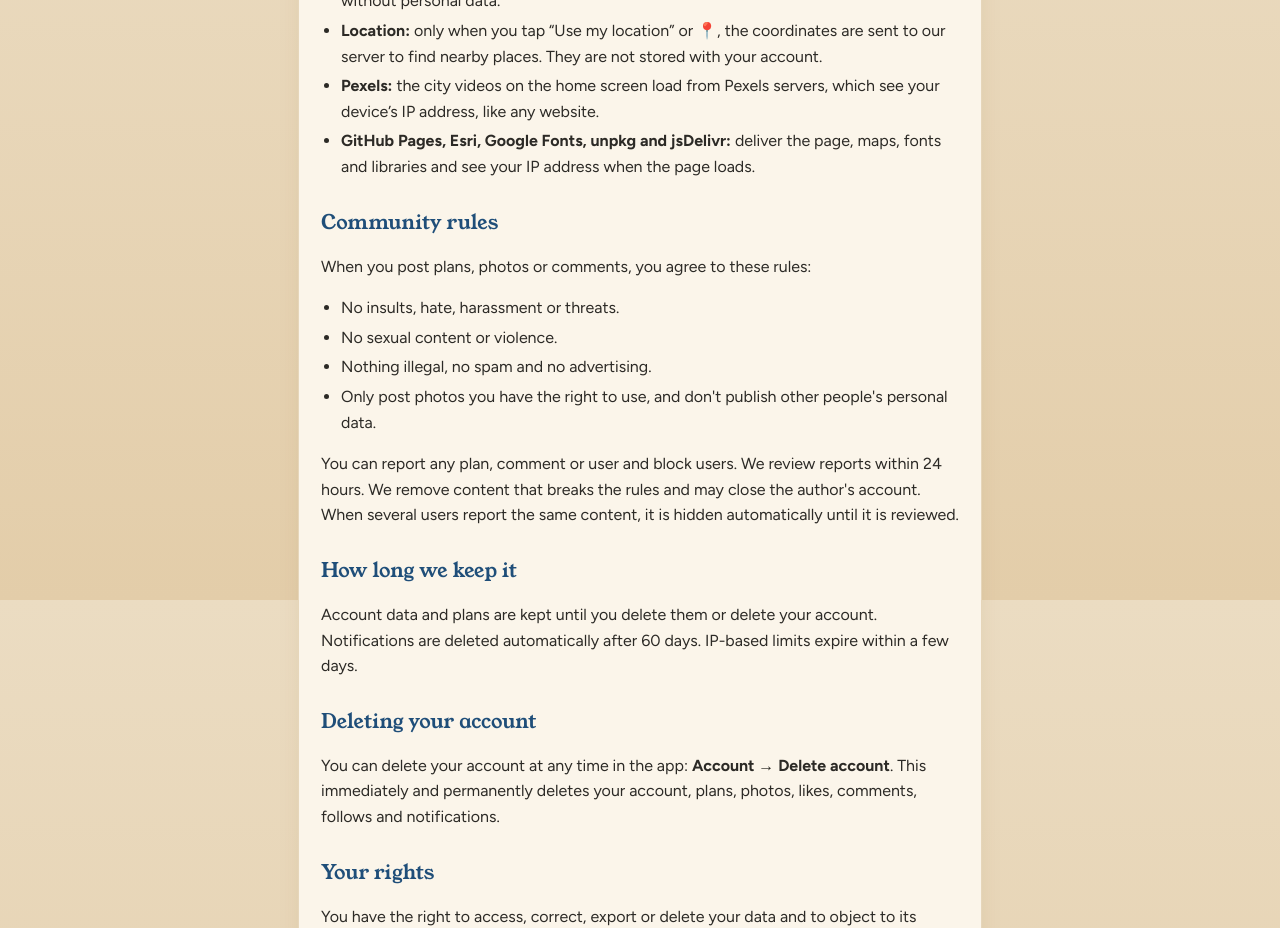
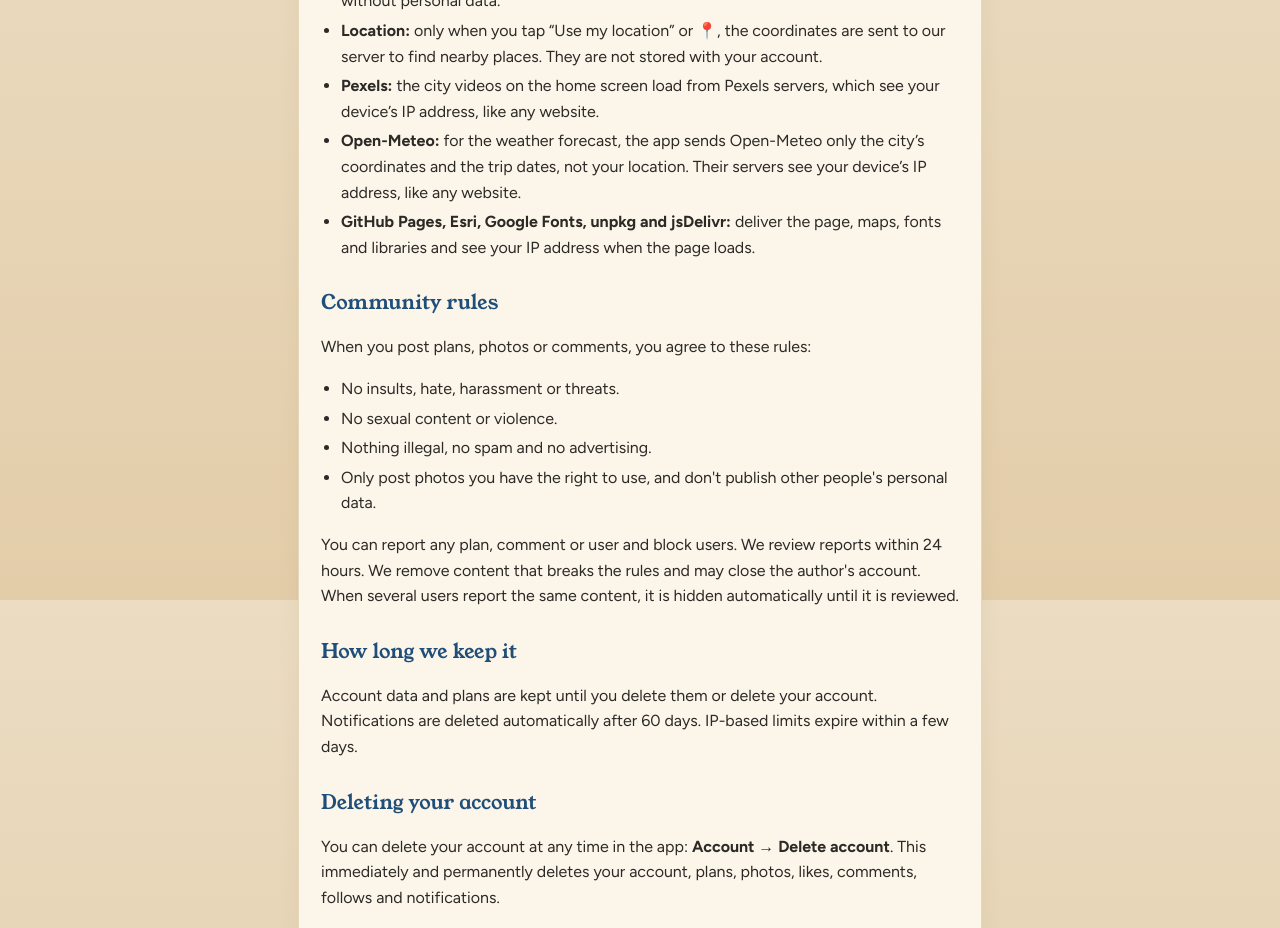
Before and after one commit to tonix92/tonix92, a plain HTML site: page udhetimi/beta/privacy.html in a window 1280 px wide. Shown: the part 1000-1928 px from the top of the page. Drawn offline with Linux system fonts and the light colour scheme.

Commit message:
Beta: privatësia: Open-Meteo

```diff
--- a/udhetimi/beta/privacy.html
+++ b/udhetimi/beta/privacy.html
@@ -61,6 +61,7 @@
       <li><b>OpenStreetMap, Wikipedia dhe Wikidata:</b> serveri ynë kërkon aty vendet e qytetit, pa të dhëna personale.</li>
       <li><b>Vendndodhja:</b> vetëm kur shtyp “Përdor vendndodhjen time” ose 📍, koordinatat dërgohen te serveri ynë për të gjetur vende afër. Nuk ruhen bashkë me llogarinë tënde.</li>
       <li><b>Pexels:</b> videot e qyteteve në faqen kryesore ngarkohen nga serverët e Pexels, të cilët shohin adresën IP të pajisjes, si çdo faqe interneti.</li>
+      <li><b>Open-Meteo:</b> për parashikimin e motit, aplikacioni dërgon te Open-Meteo vetëm koordinatat e qytetit dhe datat e udhëtimit, jo vendndodhjen tënde. Serverët e tyre shohin adresën IP të pajisjes, si çdo faqe interneti.</li>
       <li><b>GitHub Pages, Esri, Google Fonts, unpkg dhe jsDelivr:</b> japin faqen, hartat, shkronjat dhe libraritë. Ata shohin adresën tënde IP kur hapet faqja.</li>
     </ul>
 
@@ -116,6 +117,7 @@
       <li><b>OpenStreetMap, Wikipedia and Wikidata:</b> our server looks up places in the city there, without personal data.</li>
       <li><b>Location:</b> only when you tap “Use my location” or 📍, the coordinates are sent to our server to find nearby places. They are not stored with your account.</li>
       <li><b>Pexels:</b> the city videos on the home screen load from Pexels servers, which see your device’s IP address, like any website.</li>
+      <li><b>Open-Meteo:</b> for the weather forecast, the app sends Open-Meteo only the city’s coordinates and the trip dates, not your location. Their servers see your device’s IP address, like any website.</li>
       <li><b>GitHub Pages, Esri, Google Fonts, unpkg and jsDelivr:</b> deliver the page, maps, fonts and libraries and see your IP address when the page loads.</li>
     </ul>
 
@@ -171,6 +173,7 @@
       <li><b>OpenStreetMap, Wikipedia und Wikidata:</b> unser Server sucht dort Orte in der Stadt, ohne personenbezogene Daten.</li>
       <li><b>Standort:</b> Nur wenn du auf „Meinen Standort verwenden“ oder 📍 tippst, werden die Koordinaten an unseren Server gesendet, um Orte in der Nähe zu finden. Sie werden nicht mit deinem Konto gespeichert.</li>
       <li><b>Pexels:</b> Die Stadtvideos auf der Startseite werden von Pexels-Servern geladen, die – wie jede Website – die IP-Adresse deines Geräts sehen.</li>
+      <li><b>Open-Meteo:</b> Für die Wettervorhersage sendet die App nur die Koordinaten der Stadt und die Reisedaten an Open-Meteo, nicht deinen Standort. Deren Server sehen – wie jede Website – die IP-Adresse deines Geräts.</li>
       <li><b>GitHub Pages, Esri, Google Fonts, unpkg und jsDelivr:</b> liefern Seite, Karten, Schriften und Bibliotheken aus und sehen beim Laden deine IP-Adresse.</li>
     </ul>
 
```
